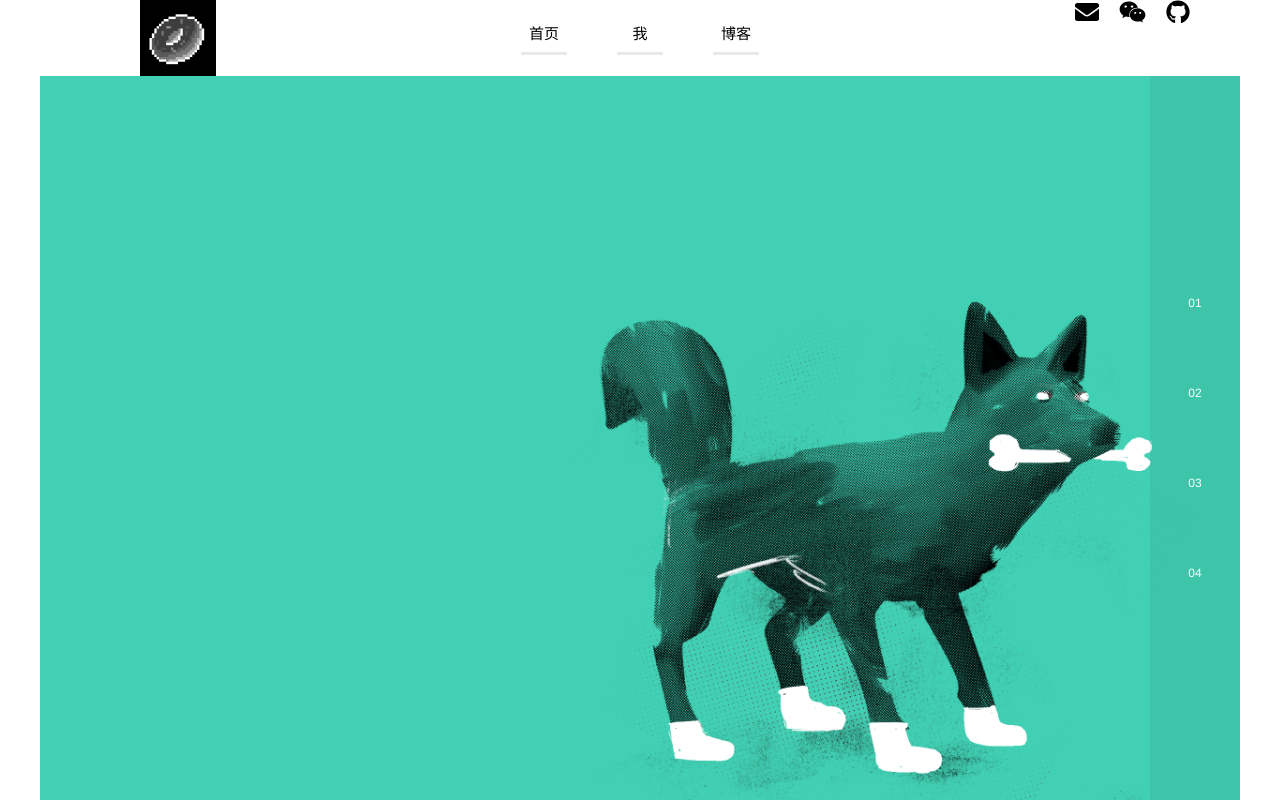
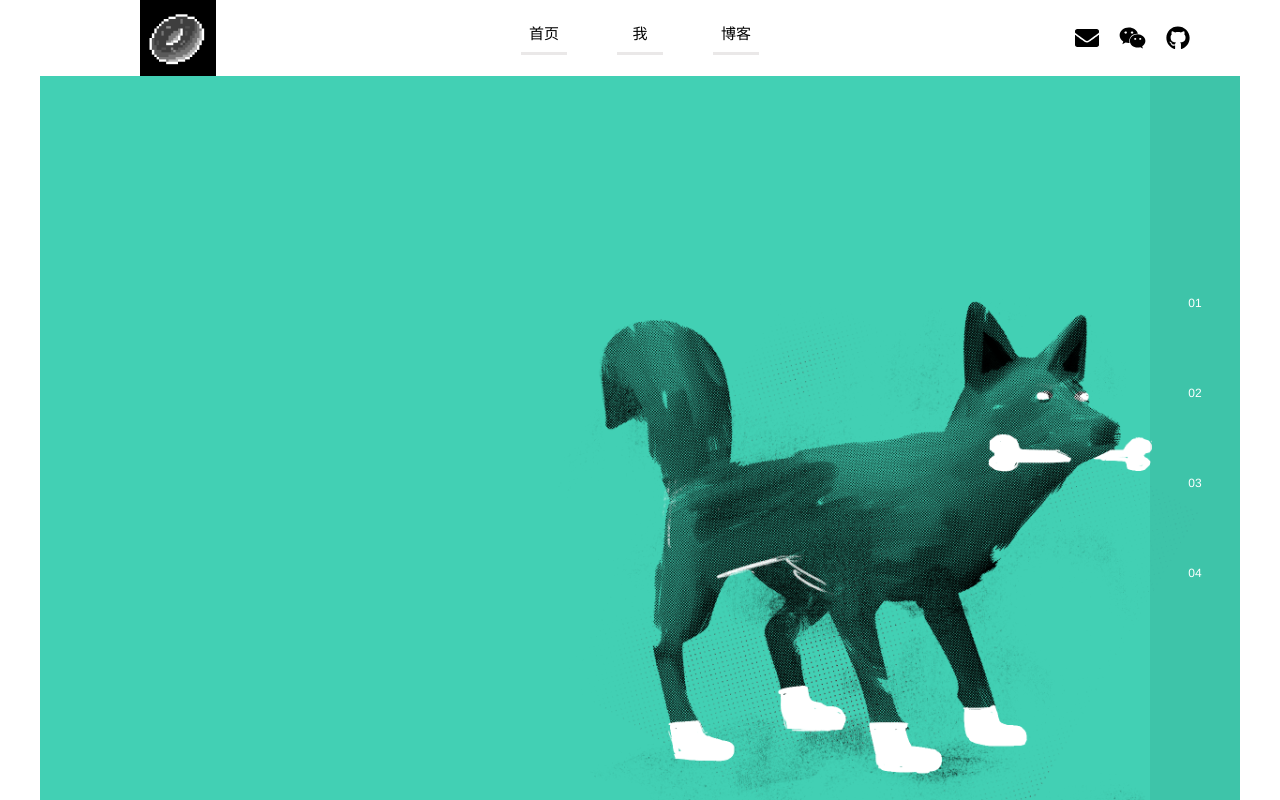
Before and after one commit to zxfred/fred.com, a Vue app: page / in a window 1280 px wide. Built offline with nearby package versions, Linux system fonts and the light colour scheme.

Commit message:
header icons

```diff
--- a/src/components/header.vue
+++ b/src/components/header.vue
@@ -6,10 +6,10 @@
                 <div class="indicator"></div>
             </div>
         </nav>
-        <div class="icons">
-            <span v-for="icon in iconList" class="icon-holder">
+        <div class="icons" >
+            <div class="icon-holder" v-for="icon in iconList">
                 <font-awesome-icon :icon="[icon.type, icon.name]" size="2x" />
-            </span>
+            </div>
         </div>
     </header>
 </template>
@@ -106,7 +106,11 @@ export default {
         bottom 0
         right 40px
         .icon-holder {
+            display inline-flex
+            height 100%
             margin 0 10px
+            flex-direction column
+            justify-content center
             svg {
                 color #000
                 transition color 333ms cubic-bezier(.215, .61, .355, 1)
--- a/src/main.js
+++ b/src/main.js
@@ -3,10 +3,10 @@ import App from './App.vue'
 import router from './router'
 import store from './store'
 
-// 公共样式
+/* 公共样式 */
 import './common/stylus/common.styl'
 
-// FontAwesome
+/* FontAwesome */
 import { library } from '@fortawesome/fontawesome-svg-core'
 import { faEnvelope } from '@fortawesome/free-solid-svg-icons/faEnvelope'
 import { FontAwesomeIcon } from '@fortawesome/vue-fontawesome'
@@ -15,7 +15,7 @@ library.add(faEnvelope, faWeixin, faGithub)
 Vue.component('font-awesome-icon', FontAwesomeIcon)
 console.log(library)
 
-// 项目自带
+/* 项目自带 */
 Vue.config.productionTip = false
 
 new Vue({
```
